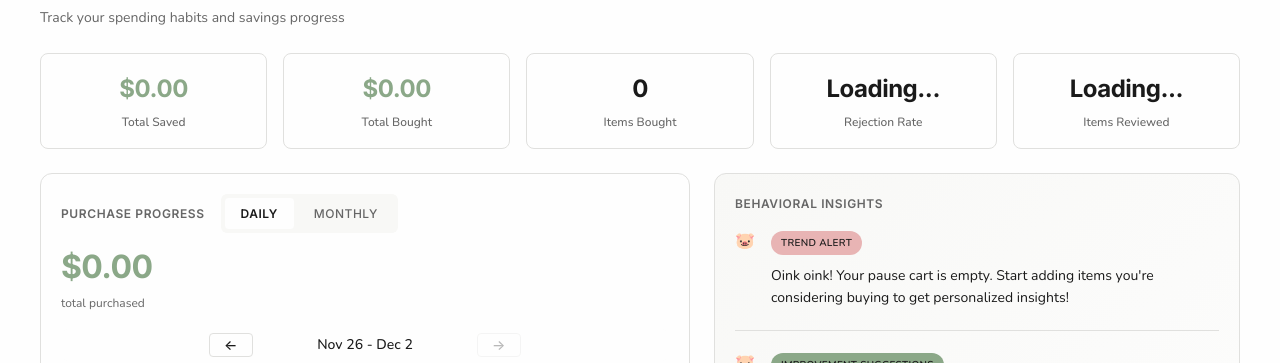
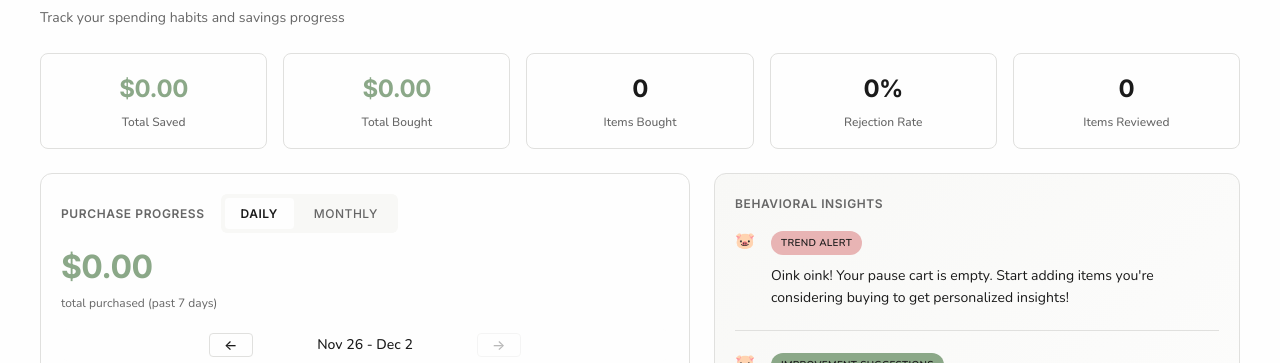
Before and after one commit to Avril-Cui/seal-frontend, a Vue app: page /stats in a window 1280 px wide. Shown: the part 163-526 px from the top of the page. Built offline with nearby package versions, Linux system fonts and the light colour scheme; no server answers; sample sign-in values are in the browser's storage.

Commit message:
cached stats fields and graph view mode + adjusted calculations for weekly vs monthly

```diff
--- a/src/views/Stats.vue
+++ b/src/views/Stats.vue
@@ -35,13 +35,13 @@
           </div>
           <div class="stat-box">
             <div class="stat-value">
-              {{ rejectionRate === null ? "Loading..." : rejectionRate + "%" }}
+              {{ (rejectionRate ?? 0) + "%" }}
             </div>
             <div class="stat-label">Rejection Rate</div>
           </div>
           <div class="stat-box">
             <div class="stat-value">
-              {{ itemsReviewed === null ? "Loading..." : itemsReviewed }}
+              {{ itemsReviewed ?? 0 }}
             </div>
             <div class="stat-label">Items Reviewed</div>
           </div>
@@ -79,7 +79,13 @@
                 <div class="graph-metric">
                   ${{ currentGraphTotal.toFixed(2) }}
                 </div>
-                <div class="graph-metric-label">total purchased</div>
+                <div class="graph-metric-label">
+                  {{
+                    viewMode === "day"
+                      ? "total purchased (past 7 days)"
+                      : "total purchased (past month)"
+                  }}
+                </div>
               </div>
             </div>
 
@@ -459,15 +465,92 @@ const isLoadingPurchases = ref(false);
 const totalSaved = ref(0);
 const totalBought = ref(0);
 const itemsBought = ref(0);
-const rejectionRate = ref(null);
-const itemsReviewed = ref(null);
+const rejectionRate = ref(0);
+const itemsReviewed = ref(0);
+
+// Cached graph totals (separate for daily and monthly views)
+const cachedGraphTotalDaily = ref(0);
+const cachedGraphTotalMonthly = ref(0);
+// Current graph total (will be updated when data loads)
+const currentGraphTotalValue = ref(0);
+
+// Cache key for stats
+const STATS_CACHE_KEY = "stats_cache";
+const VIEW_MODE_CACHE_KEY = "stats_view_mode";
+
+// Load stats from cache
+const loadStatsFromCache = () => {
+  try {
+    const cached = localStorage.getItem(STATS_CACHE_KEY);
+    if (cached) {
+      const stats = JSON.parse(cached);
+      totalSaved.value = stats.totalSaved ?? 0;
+      totalBought.value = stats.totalBought ?? 0;
+      itemsBought.value = stats.itemsBought ?? 0;
+      rejectionRate.value = stats.rejectionRate ?? 0;
+      itemsReviewed.value = stats.itemsReviewed ?? 0;
+      cachedGraphTotalDaily.value = stats.cachedGraphTotalDaily ?? 0;
+      cachedGraphTotalMonthly.value = stats.cachedGraphTotalMonthly ?? 0;
+      // Initialize current graph total from cache based on current view mode
+      currentGraphTotalValue.value =
+        viewMode.value === "day"
+          ? cachedGraphTotalDaily.value
+          : cachedGraphTotalMonthly.value;
+      console.log("Loaded stats from cache:", stats);
+    }
+  } catch (error) {
+    console.error("Error loading stats from cache:", error);
+  }
+};
+
+// Save stats to cache
+const saveStatsToCache = () => {
+  try {
+    const stats = {
+      totalSaved: totalSaved.value,
+      totalBought: totalBought.value,
+      itemsBought: itemsBought.value,
+      rejectionRate: rejectionRate.value,
+      itemsReviewed: itemsReviewed.value,
+      cachedGraphTotalDaily: cachedGraphTotalDaily.value,
+      cachedGraphTotalMonthly: cachedGraphTotalMonthly.value,
+    };
+    localStorage.setItem(STATS_CACHE_KEY, JSON.stringify(stats));
+    console.log("Saved stats to cache:", stats);
+  } catch (error) {
+    console.error("Error saving stats to cache:", error);
+  }
+};
 
 // Graph state
-const viewMode = ref("day"); // 'day' or 'month'
+// Load view mode from cache, default to 'day' if not found
+const loadViewModeFromCache = () => {
+  try {
+    const cached = localStorage.getItem(VIEW_MODE_CACHE_KEY);
+    if (cached && (cached === "day" || cached === "month")) {
+      return cached;
+    }
+  } catch (error) {
+    console.error("Error loading view mode from cache:", error);
+  }
+  return "day"; // Default to 'day'
+};
+
+const viewMode = ref(loadViewModeFromCache()); // 'day' or 'month'
 const offset = ref(0); // Offset for navigation (0 = most recent)
 const selectedPoint = ref(null);
 const graphData = ref([]);
 const touchStartX = ref(0);
+
+// Save view mode to cache
+const saveViewModeToCache = () => {
+  try {
+    localStorage.setItem(VIEW_MODE_CACHE_KEY, viewMode.value);
+    console.log("Saved view mode to cache:", viewMode.value);
+  } catch (error) {
+    console.error("Error saving view mode to cache:", error);
+  }
+};
 
 const currentDate = computed(() => {
   const date = new Date();
@@ -741,8 +824,60 @@ const calculateStats = async () => {
 
     // 5. Rejection rate - set to 0 (swipe system removed)
     rejectionRate.value = 0;
+
+    // Save stats to cache after calculation
+    saveStatsToCache();
   } catch (error) {
     console.error("Error calculating stats:", error);
+    // Still save current stats to cache even on error
+    saveStatsToCache();
+  }
+};
+
+// Calculate the actual total for the time period (past 7 days for daily, past month for monthly)
+const calculateGraphTotal = () => {
+  const now = new Date();
+
+  if (viewMode.value === "day") {
+    // Calculate total for past 7 days
+    const sevenDaysAgo = new Date(now);
+    sevenDaysAgo.setDate(sevenDaysAgo.getDate() - 7);
+    sevenDaysAgo.setHours(0, 0, 0, 0);
+
+    const total = recentPurchases.value
+      .filter((item) => {
+        const purchaseDate = new Date(item.PurchasedTime);
+        return purchaseDate >= sevenDaysAgo;
+      })
+      .reduce((sum, item) => {
+        const price = item.actualPrice || item.price || 0;
+        const quantity = item.quantity || 1;
+        return sum + price * quantity;
+      }, 0);
+
+    cachedGraphTotalDaily.value = total;
+    currentGraphTotalValue.value = total;
+    saveStatsToCache();
+  } else {
+    // Calculate total for past month
+    const oneMonthAgo = new Date(now);
+    oneMonthAgo.setMonth(oneMonthAgo.getMonth() - 1);
+    oneMonthAgo.setHours(0, 0, 0, 0);
+
+    const total = recentPurchases.value
+      .filter((item) => {
+        const purchaseDate = new Date(item.PurchasedTime);
+        return purchaseDate >= oneMonthAgo;
+      })
+      .reduce((sum, item) => {
+        const price = item.actualPrice || item.price || 0;
+        const quantity = item.quantity || 1;
+        return sum + price * quantity;
+      }, 0);
+
+    cachedGraphTotalMonthly.value = total;
+    currentGraphTotalValue.value = total;
+    saveStatsToCache();
   }
 };
 
@@ -820,7 +955,7 @@ const processGraphData = () => {
 
 // Computed properties for graph
 const currentGraphTotal = computed(() => {
-  return graphData.value.reduce((sum, point) => sum + point.value, 0);
+  return currentGraphTotalValue.value;
 });
 
 const dateRangeLabel = computed(() => {
@@ -1017,8 +1152,31 @@ const handleTouchEnd = (e) => {
 watch(viewMode, () => {
   offset.value = 0;
   selectedPoint.value = null;
+  // Save view mode to cache
+  saveViewModeToCache();
+  // Update current graph total from cache for the new view mode
+  currentGraphTotalValue.value =
+    viewMode.value === "day"
+      ? cachedGraphTotalDaily.value
+      : cachedGraphTotalMonthly.value;
   processGraphData();
+  // Recalculate if we have purchases
+  if (recentPurchases.value.length > 0) {
+    calculateGraphTotal();
+  }
 });
+
+// Watch for changes to recentPurchases to update graph total
+watch(
+  recentPurchases,
+  () => {
+    if (recentPurchases.value.length > 0) {
+      processGraphData();
+      calculateGraphTotal();
+    }
+  },
+  { deep: true }
+);
 
 // Watch for route changes to recalculate stats when navigating to this page
 watch(
@@ -1037,6 +1195,9 @@ watch(
 
 // Fetch AI insights on component mount
 onMounted(() => {
+  // Load cached stats first for immediate display
+  loadStatsFromCache();
+
   fetchAIInsights();
   fetchPurchasedItems().then(() => {
     processGraphData();
@@ -1047,6 +1208,11 @@ onMounted(() => {
 // Also recalculate when component is activated (if using keep-alive)
 onActivated(() => {
   console.log("Stats component activated, recalculating stats");
+  // Load cached stats first for immediate display
+  loadStatsFromCache();
+  fetchPurchasedItems().then(() => {
+    processGraphData();
+  });
   calculateStats();
 });
 
```
